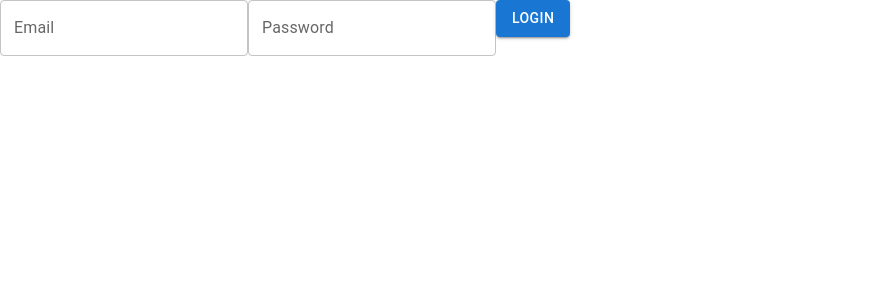
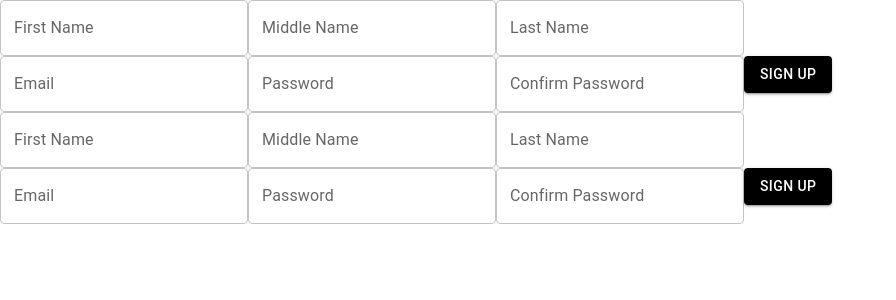
Before and after one commit to RakshitPatel910/Movie-Music-Book-Recc-WebApp, a React (Create React App) app: page / in a window 1280 px wide. Shown: the top 300 px of the page, without its empty margins (0-896 px from the left). Built offline with nearby package versions, Linux system fonts and the light colour scheme.

Commit message:
sign up and sign in

```diff
--- a/src/App.js
+++ b/src/App.js
@@ -1,10 +1,14 @@
 import React from 'react';
 import './App.css';
 import Signup from './components/signup/signup.js';
-
+// import Signin from './components/signin/signin.js'
 function App() {
   return (
+    <>
       <Signup/>
+      <Signup/>
+    </>
+
   );
 }
 
--- /dev/null
+++ b/src/components/signin/signin.js
@@ -0,0 +1,29 @@
+import * as React from "react";
+import Button from "@mui/material/Button";
+import TextField from "@mui/material/TextField";
+// import customCss from './style.js'
+import './style.css'
+
+// import { makeStyles } from "@material-ui/core/styles";
+// import { useState } from "react"
+
+
+function Signin() {
+  // const {isLogin,setIsLogin} = useState(false);
+  // const classes = customCss()
+  return (
+    <>
+      <div className="signup-container">
+        <TextField className="email"  label="Email"  />
+        <TextField className="password"
+          label="Password"
+          type="password"
+          autoComplete="current-password"
+        />
+        <Button className="button" style={{backgroundColor:"black"}} variant="contained">Login</Button>
+      </div>
+    </>
+  );
+}
+
+export default Signin;
--- /dev/null
+++ b/src/components/signin/style.css
@@ -0,0 +1,42 @@
+/* // import * as React from 'react';
+// import { makeStyles } from '@material-ui/core/styles';
+// import Button from "@mui/material/Button";
+// import { red } from '@mui/material/colors';
+
+// export default makeStyles(()=>({
+//     Button:{
+//         backgroundcolor: red,
+//     }
+// }));
+ */
+
+
+
+.signup-container{
+    display: flex;
+    flex-direction: column;
+    max-width:60%;
+    background-color: aqua;
+    margin: 7% auto ;
+    height: 70vh;
+    align-items: center;
+}
+
+.email{
+    width: 60%;
+    background-color: yellow;
+    margin: auto;
+    top:17vh;
+}
+
+.password{
+    width:60%;
+    margin: auto;
+    top:19vh;
+}
+
+Button{
+    width:20%;
+    margin: auto;
+    top:21vh;
+}
--- a/src/components/signup/signup.js
+++ b/src/components/signup/signup.js
@@ -1,26 +1,28 @@
-import * as React from "react";
+import React from "react";
 import Button from "@mui/material/Button";
 import TextField from "@mui/material/TextField";
-import customCss from './style.js'
-// import { makeStyles } from "@material-ui/core/styles";
-// import { useState } from "react"
-function Signup() {
-  // const {isLogin,setIsLogin} = useState(false);
-  const classes = customCss()
+
+function Signup(){
     return (
       <>
-      <div className="signup-container">
-        <TextField id="outlined-basic" label="Email" variant="outlined" />
+        <div className="signup">
+          <div className="name">
+            <TextField className="firstName" label="First Name" />
+            <TextField className="middleName" label="Middle Name" />
+            <TextField className="lastName" label="Last Name" />
+          </div>
+          <TextField className="email" label="Email" />
           <TextField
-          id="outlined-password-input"
+            className="password"
             label="Password"
             type="password"
             autoComplete="current-password"
           />
-        <Button className={classes.Button} variant="contained">Login</Button>
+          <TextField className="password" label="Confirm Password" />
+          <Button className="button" style={{backgroundColor:"black"}} variant="contained">Sign Up</Button>
         </div>
       </>
     );
 }
 
-export default Signup;
+export default Signup
--- a/src/components/signup/style.js
+++ /dev/null
@@ -1,10 +0,0 @@
-// import * as React from 'react';
-import { makeStyles } from '@material-ui/core/styles';
-// import Button from "@mui/material/Button";
-import { red } from '@mui/material/colors';
-
-export default makeStyles(()=>({
-    Button:{
-        backgroundcolor: red,
-    }
-}));
```
Also changed, not shown: src/components/signup/style.css (added). Lines whose indentation alone changed are shown as unchanged.
